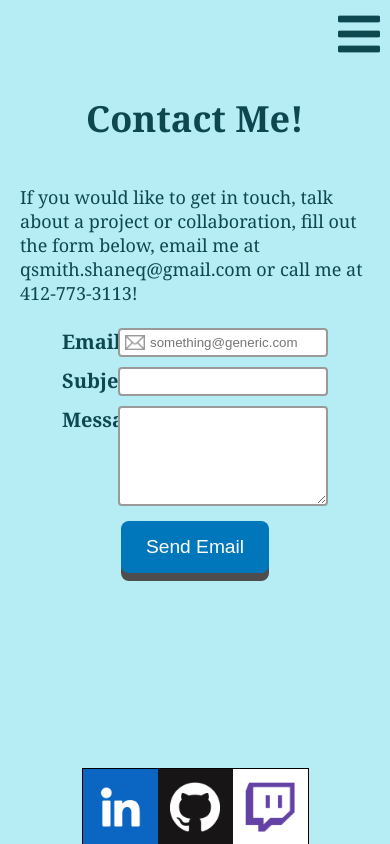
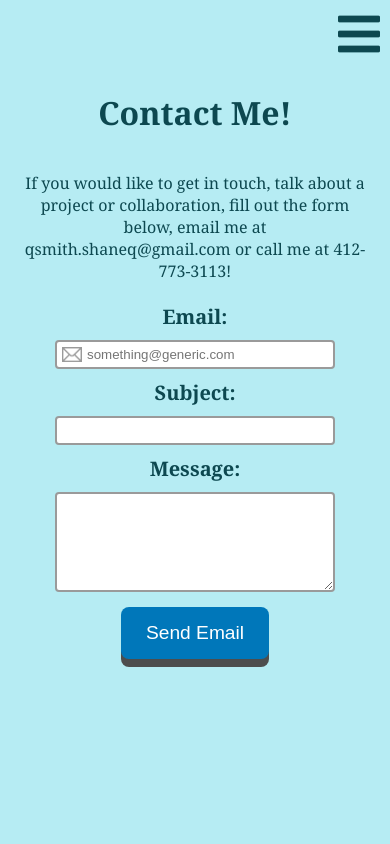
Before and after one commit to sas1041/Personal-Website, a PHP site: page /contact.html in a window 390 px wide. Run offline with PHP 8.4, Linux system fonts and the light colour scheme.

Commit message:
Add files via upload

```diff
--- a/contact.html
+++ b/contact.html
@@ -15,14 +15,15 @@
         <link rel="stylesheet" href="https://cdnjs.cloudflare.com/ajax/libs/animate.css/4.1.1/animate.min.css"/>
         <link rel="stylesheet" href="./vendor/font-awesome/css/all.min.css">
     </head>
-    <body onload="console.log('This page is still under development. It does not have the mail functionality yet.')">
+    <body onload="alert('This page is still under development. It does not have the mail functionality yet.')">
+    <!--<body>-->
+        <div id="menu">
+            <i id="menuX" class="fas fa-bars fa-3x cursor"></i>
+            <a href="contact.html">Contact</a>
+            <a href="index.html">Home</a>
+            <a href="portfolio.html">Portfolio</a>
+        </div>
         <main id="contact">
-            <div id="menu">
-                <i id="menuX" class="fas fa-bars fa-3x cursor"></i>
-                <a href="contact.html">Contact</a>
-                <a href="index.html">Home</a>
-                <a href="portfolio.html">Portfolio</a>
-            </div>
             <i id="menuIcon" class="fas fa-bars fa-3x cursor"></i>
             <div class="empty"></div> <!-- Used to fill space that arrow link should take up -->
             <div id="content">
@@ -30,7 +31,7 @@
                 <p>If you would like to get in touch, talk about a project or collaboration,
                     fill out the form below, email me at qsmith.shaneq@gmail.com or call
                     me at 412-773-3113!</p>
-                <form action=”mailto:qsmith.shaneq@gmail.com” enctype=”multipart/form-data” method=”POST” id="contactForm">
+                <form id="contactForm">
                     <div class="form-element">
                         <label for="email">Email:</label>
                         <input type="email" name="email" id="subject" placeholder="something@generic.com"/>
@@ -51,19 +52,6 @@
                 <i class="fas fa-angle-right fa-3x"></i>
             </a>
         </main>
-        <footer>
-            <div id="socials">
-                <a href="https://www.linkedin.com/in/qsmith-qshane/" id="linkedin" target="_blank">
-                    <img class="social" src="images/linkedIn.png">
-                </a>
-                <a href="https://github.com/TheCrazyShark" id="github" target="_blank">
-                    <img class="social" src="images/github.png">
-                </a>
-                <a href="https://www.twitch.tv/themanicshark" id="twitch" target="_blank">
-                    <img class="social" src="images/twitch.png">
-                </a>
-            </div>
-        </footer>
     </body>
     <script src="./vendor/jquery-3.4.1.min.js"></script>
     <script src="./vendor/jquery-ui/jquery-ui.min.js"></script>
--- a/css/style.css
+++ b/css/style.css
@@ -22,6 +22,7 @@ main {
       -ms-flex-flow: row nowrap;
           flex-flow: row nowrap;
   position: fixed;
+  overflow-y: auto;
   height: 80%;
   width: 100%;
 }
@@ -130,7 +131,7 @@ main {
   position: fixed;
   height: 0;
   overflow: hidden;
-  z-index: 1;
+  z-index: 100;
   top: 0;
   -webkit-transition: 0.5s;
   transition: 0.5s;
@@ -239,7 +240,7 @@ main {
   margin-right: auto;
 }
 
-#contactForm .form-element {
+.form-element {
   display: -webkit-box;
   display: -ms-flexbox;
   display: flex;
@@ -256,14 +257,14 @@ main {
           align-items: flex-start;
 }
 
-#contactForm .form-element label {
+.form-element label {
   width: 20%;
   font-weight: bold;
   font-size: 20px;
   text-align: left;
 }
 
-#contactForm .form-element input, #contactForm .form-element textarea {
+.form-element input, .form-element textarea {
   width: 75%;
   padding: 5px;
   -webkit-box-sizing: border-box;
@@ -272,18 +273,18 @@ main {
   border: 2px solid #9A9A9A;
 }
 
-#contactForm .form-element input:focus, #contactForm .form-element textarea:focus {
+.form-element input:focus, .form-element textarea:focus {
   outline: none !important;
   -webkit-box-shadow: 1px 1px 10px #9A9A9A;
           box-shadow: 1px 1px 10px #9A9A9A;
   border: 2px solid black;
 }
 
-#contactForm .form-element textarea {
+.form-element textarea {
   height: 100px;
 }
 
-#contactForm .form-element input[type="email"] {
+.form-element input[type="email"] {
   background-image: url(../images/email.png);
   background-position: 5px 5px;
   background-repeat: no-repeat;
@@ -385,9 +386,7 @@ main {
   left: 0;
   right: 0;
   margin: auto;
-  position: fixed;
   width: 225px;
-  outline: 1px solid black;
 }
 
 #socials > * {
@@ -402,6 +401,9 @@ main {
   -webkit-box-align: center;
       -ms-flex-align: center;
           align-items: center;
+  -webkit-transition: 0.2s;
+  transition: 0.2s;
+  outline: 1px solid black;
 }
 
 #linkedin {
@@ -425,23 +427,6 @@ main {
 
 .cursor {
   cursor: pointer;
-}
-
-@media screen and (max-width: 750px) {
-  #projects {
-    -webkit-box-orient: horizontal;
-    -webkit-box-direction: normal;
-        -ms-flex-flow: row wrap;
-            flex-flow: row wrap;
-    -webkit-box-pack: center;
-        -ms-flex-pack: center;
-            justify-content: center;
-  }
-  #projects .panel {
-    width: 300px;
-    height: 300px;
-    margin: 15px;
-  }
 }
 
 @media screen and (max-width: 1000px) {
@@ -480,6 +465,54 @@ main {
     list-style-type: none;
     padding-left: 0;
   }
+  #socials {
+    top: 10px;
+    left: 0;
+    bottom: auto;
+    right: auto;
+    width: 150px;
+    height: 50px;
+    z-index: 1;
+  }
+  #socials > * {
+    width: 50px;
+    height: 50px;
+  }
+  .social {
+    width: 40px;
+    height: 40px;
+  }
+  .form-element label, .form-element input, .form-element textarea {
+    width: 100%;
+  }
+  .form-element label {
+    text-align: center;
+    margin-bottom: 10px;
+    font-size: 20px;
+  }
+  #content p {
+    text-align: center;
+  }
+}
+
+@media screen and (max-width: 750px) {
+  main {
+    height: 100%;
+  }
+  #projects {
+    -webkit-box-orient: horizontal;
+    -webkit-box-direction: normal;
+        -ms-flex-flow: row wrap;
+            flex-flow: row wrap;
+    -webkit-box-pack: center;
+        -ms-flex-pack: center;
+            justify-content: center;
+  }
+  #projects .panel {
+    width: 300px;
+    height: 300px;
+    margin: 15px;
+  }
 }
 
 @media screen and (max-width: 600px) {
@@ -494,6 +527,14 @@ main {
     margin-right: auto;
     text-align: center;
     padding: 20px;
+  }
+}
+
+@media (min-width: 600px) {
+  #socials > *:hover {
+    height: 100px;
+    margin-top: -25px;
+    position: relative;
   }
 }
 
@@ -515,10 +556,11 @@ main {
     padding: 0px 20px;
   }
   #content h1 {
-    font-size: 36px;
+    font-size: 32px;
   }
   #content p {
-    font-size: 18px;
+    font-size: 16px;
+    text-align: center;
   }
   #contactArrow, #portfolioArrow, .empty {
     display: none;
--- a/css/style.sass
+++ b/css/style.sass
@@ -16,6 +16,7 @@ main
     align-items: center
     flex-flow: row nowrap
     position: fixed
+    overflow-y: auto
     height: 80%
     width: 100%
 
@@ -78,7 +79,7 @@ main
     position: fixed
     height: 0
     overflow: hidden
-    z-index: 1
+    z-index: 100
     top: 0
     transition: 0.5s
     display: flex
@@ -148,35 +149,35 @@ main
     width: 80%
     margin-left: auto
     margin-right: auto
-    .form-element
-        display: flex
-        flex-flow: row wrap
-        justify-content: center
-        padding: 5px 0px
-        align-items: flex-start
-        label
-            width: 20%
-            font-weight: bold
-            font-size: 20px
-            text-align: left
-        input, textarea
-            width: 75%
-            padding: 5px
-            box-sizing: border-box
-            border-radius: 4px
-            border: 2px solid $soft-color
-        input:focus, textarea:focus
-            outline: none !important
-            box-shadow: 1px 1px 10px $soft-color
-            border: 2px solid black
-        textarea
-            height: 100px
-        input[type="email"]
-            background-image: url(../images/email.png)
-            background-position: 5px 5px
-            background-repeat: no-repeat
-            background-size: 20px
-            padding-left: 30px
+.form-element
+    display: flex
+    flex-flow: row wrap
+    justify-content: center
+    padding: 5px 0px
+    align-items: flex-start
+    label
+        width: 20%
+        font-weight: bold
+        font-size: 20px
+        text-align: left
+    input, textarea
+        width: 75%
+        padding: 5px
+        box-sizing: border-box
+        border-radius: 4px
+        border: 2px solid $soft-color
+    input:focus, textarea:focus
+        outline: none !important
+        box-shadow: 1px 1px 10px $soft-color
+        border: 2px solid black
+    textarea
+        height: 100px
+    input[type="email"]
+        background-image: url(../images/email.png)
+        background-position: 5px 5px
+        background-repeat: no-repeat
+        background-size: 20px
+        padding-left: 30px
 .button
     background-color: $secondary-color
     color: white
@@ -231,15 +232,15 @@ main
     left: 0
     right: 0
     margin: auto
-    position: fixed
     width: 75px * 3
-    outline: 1px solid black
 #socials > *
     width: 75px
     height: 75px
     display: flex
     justify-content: center
     align-items: center
+    transition: 0.2s
+    outline: 1px solid black
 #linkedin
     background-color: #0a66c2
 #github
@@ -254,15 +255,6 @@ main
 
 .cursor
     cursor: pointer
-
-@media screen and (max-width: 750px)
-    #projects
-        flex-flow: row wrap
-        justify-content: center
-        .panel
-            width: 300px
-            height: 300px
-            margin: 15px
 
 @media screen and (max-width: 1000px)
     .expandedPanel
@@ -284,6 +276,41 @@ main
         ul
             list-style-type: none
             padding-left: 0
+    #socials
+        top: 10px
+        left: 0
+        bottom: auto
+        right: auto
+        width: 50px * 3
+        height: 50px
+        z-index: 1
+    #socials > *
+        width: 50px
+        height: 50px
+    .social
+        width: 40px
+        height: 40px
+    .form-element label, .form-element input, .form-element textarea
+        width: 100%
+    .form-element label
+        text-align: center
+        margin-bottom: 10px
+        font-size: 20px
+    #content
+        p
+            text-align: center
+
+@media screen and (max-width: 750px)
+    main
+        height: 100%
+    #projects
+        flex-flow: row wrap
+        justify-content: center
+        .panel
+            width: 300px
+            height: 300px
+            margin: 15px
+
 @media screen and (max-width: 600px)
     #menu
         flex-flow: column nowrap
@@ -292,6 +319,13 @@ main
             margin-right: auto
             text-align: center
             padding: 20px
+
+@media (min-width: 600px)
+    #socials > *:hover
+        height: 100px
+        margin-top: -25px
+        position: relative
+
 @media screen and (max-width: 420px)
     .sideDesc
         div
@@ -304,8 +338,9 @@ main
         width: 100%
         padding: 0px 20px
         h1
-            font-size: 36px
+            font-size: 32px
         p
-            font-size: 18px
+            font-size: 16px
+            text-align: center
     #contactArrow, #portfolioArrow, .empty
         display: none
```
Also changed, not shown: index.html (+6 -6 lines), portfolio.html (+6 -19 lines), 1 other file.
